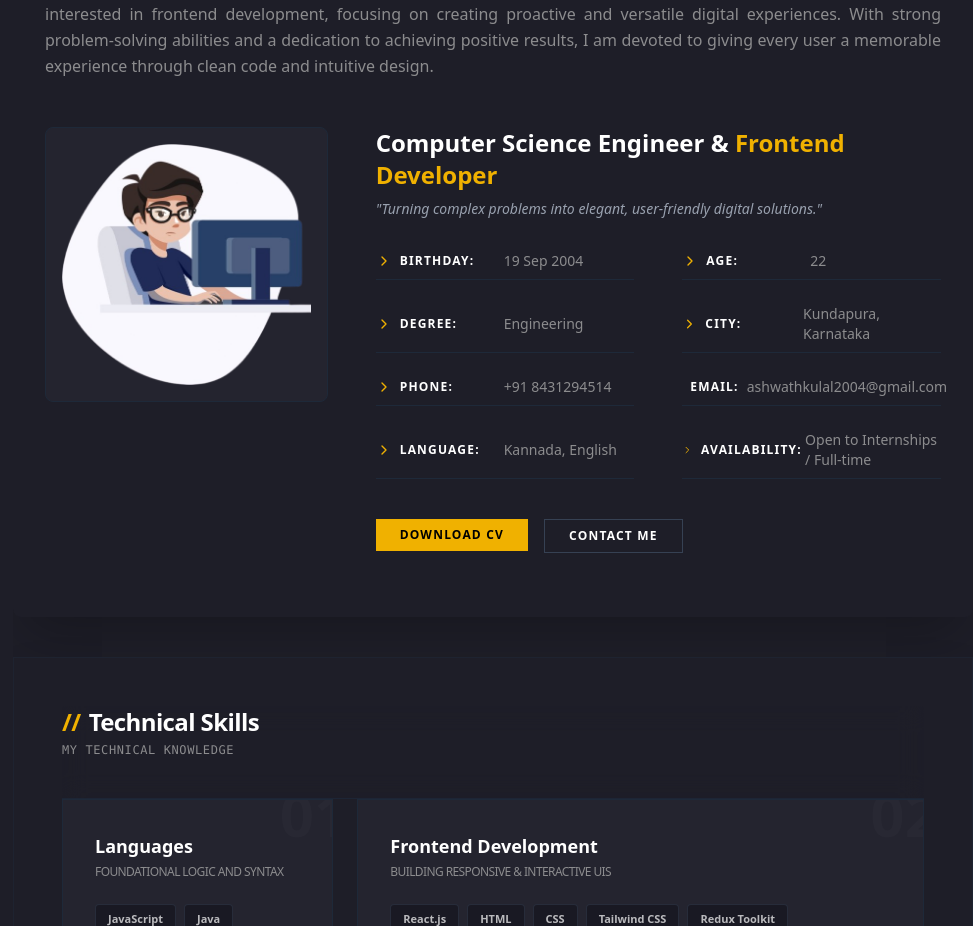
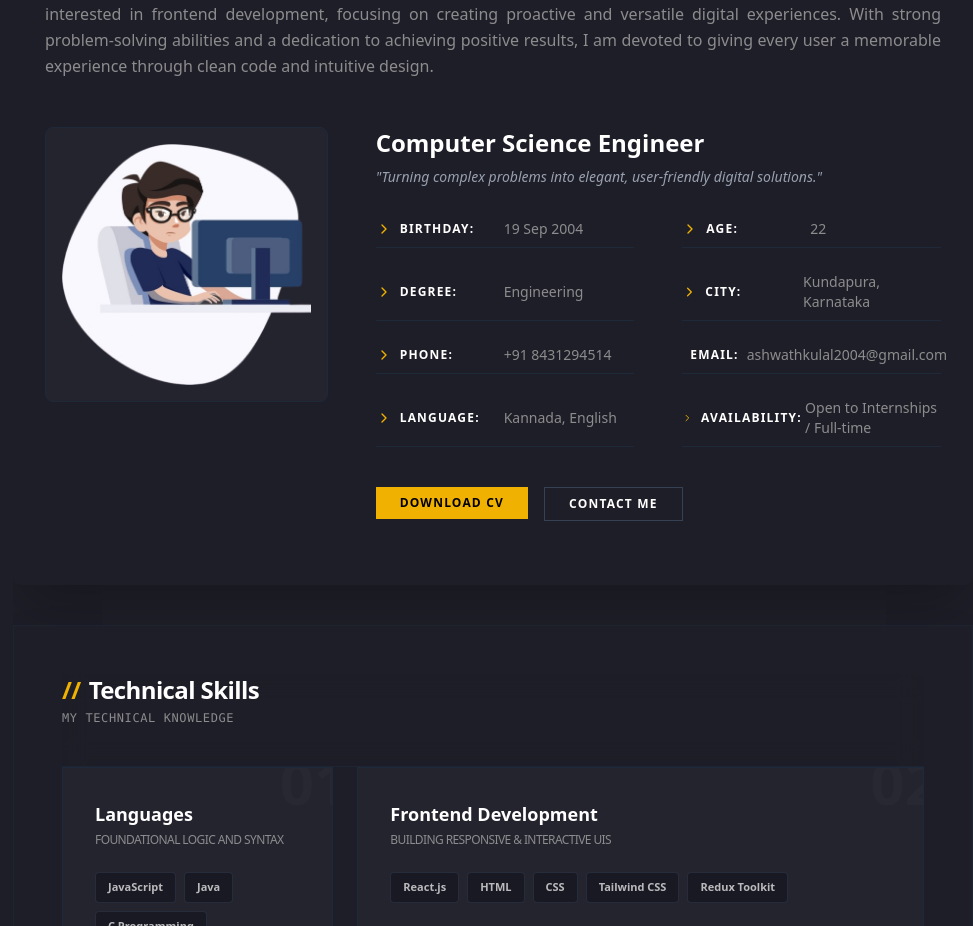
Before and after one commit to Ashwath-S-kulal/Portfolio, a React (Vite) app in the folder frontend/: page / in a window 1280 px wide. Shown: the part 1400-2326 px from the top of the page, without its empty margins (307-1280 px from the left). Built offline with nearby package versions, Linux system fonts and the light colour scheme.

Commit message:
remove frontend developer title from About section

```diff
--- a/frontend/src/HomePages/About.jsx
+++ b/frontend/src/HomePages/About.jsx
@@ -51,7 +51,7 @@ export default function About() {
 
         <div className="w-full lg:w-2/3">
           <h3 className="text-2xl font-bold text-white mb-2">
-            Computer Science Engineer & <span className="text-yellow-500">Frontend Developer</span>
+            Computer Science Engineer <span className="text-yellow-500"></span>
           </h3>
           <p className="italic text-sm mb-8 text-gray-400">
             "Turning complex problems into elegant, user-friendly digital solutions."
```
